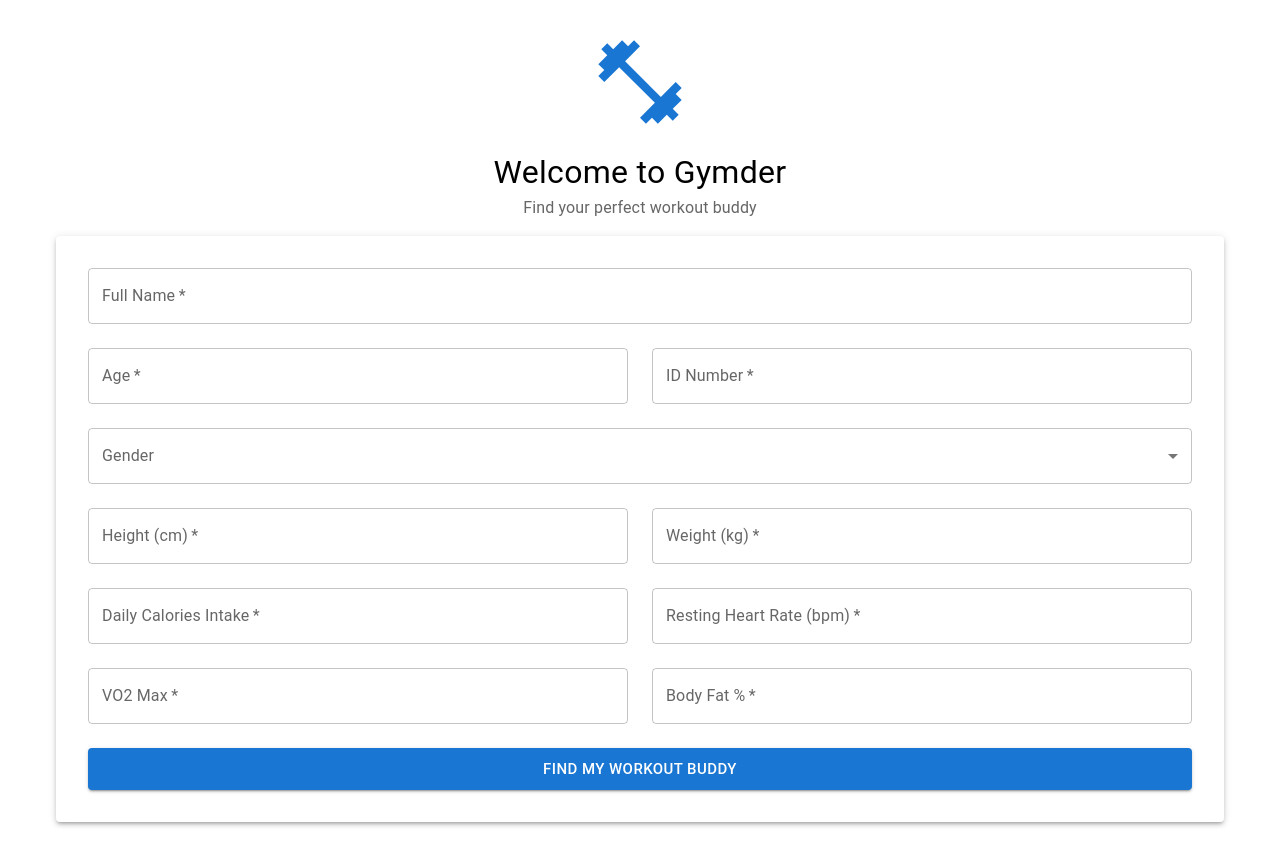
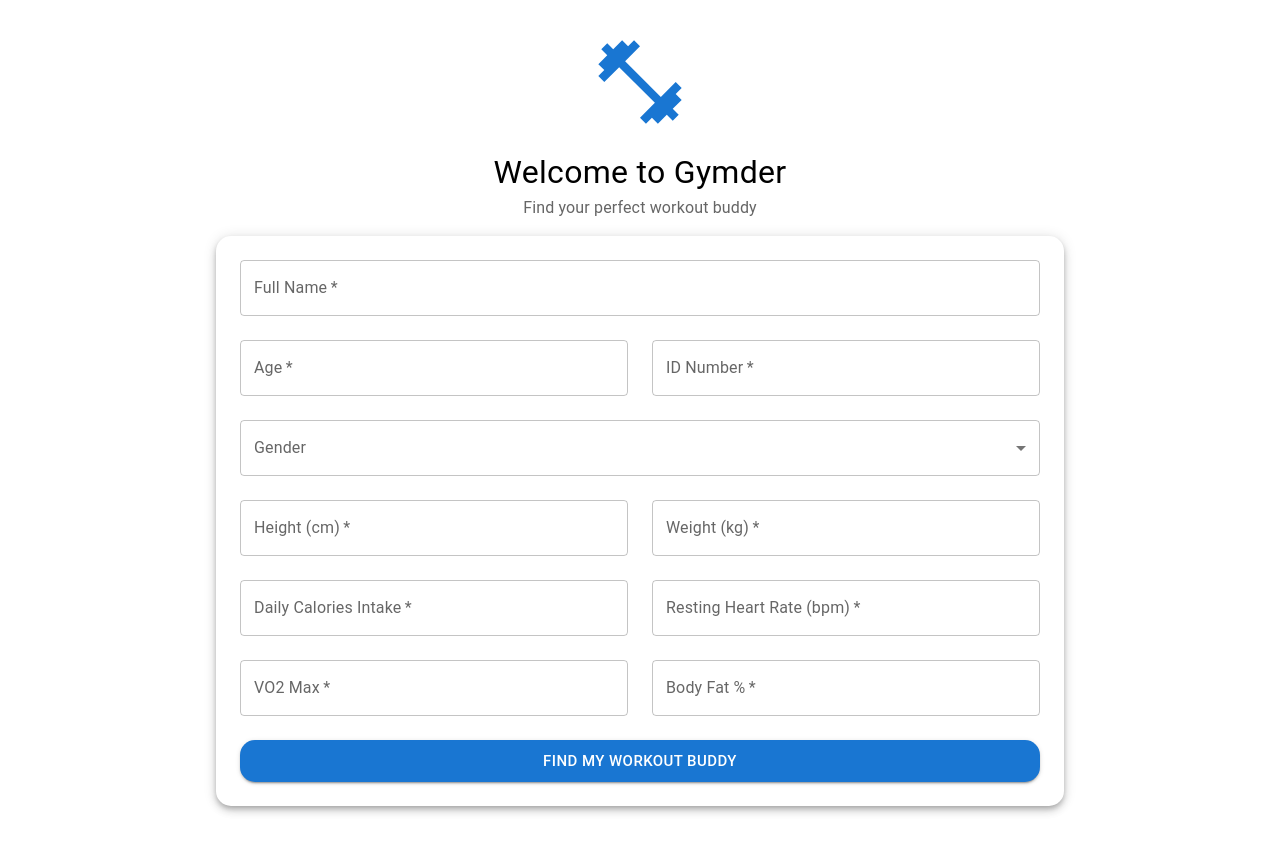
Before and after one commit to AlmogHaviv/MyFitnessWebApp, a React (Create React App) app in the folder frontend/: page / in a window 1280 px wide. Built offline with nearby package versions, Linux system fonts and the light colour scheme.

Commit message:
Enhance LandingPage and MainPage UI; improve styling and layout for better user experience

```diff
--- a/frontend/src/components/pages/LandingPage.tsx
+++ b/frontend/src/components/pages/LandingPage.tsx
@@ -148,7 +148,18 @@ const LandingPage: React.FC = () => {
         </Alert>
       )}
 
-      <Paper className="form-container" elevation={3}>
+      <Paper
+        className="form-container"
+        elevation={3}
+        sx={{
+          boxShadow: 5, // Matching shadow
+          borderRadius: '15px', // Matching rounded corners
+          p: 3, // Padding inside the card
+          mx: 'auto', // Center the card horizontally
+          maxWidth: 800, // Match the width of the Main Page card
+          backgroundColor: '#fff', // White background for consistency
+        }}
+      >
         <form onSubmit={handleSubmit}>
           <Grid container spacing={3} className="form-grid">
             <Grid item xs={12}>
@@ -271,6 +282,9 @@ const LandingPage: React.FC = () => {
                 fullWidth
                 size="large"
                 disabled={loading}
+                sx={{
+                  borderRadius: '15px', // Rounded button to match the card
+                }}
               >
                 {loading ? <CircularProgress size={24} /> : 'Find My Workout Buddy'}
               </Button>
--- a/frontend/src/components/pages/MainPage.tsx
+++ b/frontend/src/components/pages/MainPage.tsx
@@ -116,15 +116,16 @@ const MainPage: React.FC = () => {
 
   return (
     <Container sx={{ mt: 4 }}>
-      <Box textAlign="center" mb={4}>
-        <FitnessCenterIcon sx={{ fontSize: 80, color: 'primary.main' }} />
-        <Typography variant="h3" gutterBottom>
-          Gymnder
+      <Box className="landing-header">
+        <FitnessCenterIcon className="landing-icon" />
+        <Typography className="landing-title">
+          Gymder
         </Typography>
-        <Typography variant="h6" color="text.secondary">
-          Find your new workout buddy!
+        <Typography className="landing-subtitle">
+          Find your perfect workout buddy
         </Typography>
       </Box>
+
 
       {/* Buddy Card or No Matches Message */}
       <Box sx={{ display: 'flex', justifyContent: 'center', alignItems: 'center', minHeight: '50vh' }}>
@@ -146,8 +147,8 @@ const MainPage: React.FC = () => {
             <CardMedia
               component="img"
               sx={{
-                height: { xs: 300, sm: 400 }, // Square for mobile, smaller for larger screens
-                width: { xs: 300, sm: 400 }, // Square for mobile, smaller for larger screens
+                height: { xs: 320, sm: 400 }, // Square for mobile, smaller for larger screens
+                width: { xs: 320, sm: 400 }, // Square for mobile, smaller for larger screens
                 objectFit: 'cover',
                 borderRadius: '15px', // Matching rounded corners
                 mb: { xs: 2, sm: 0 }, // Margin bottom for mobile
```
Also changed, not shown: 1 other file (tests, documents, lock files or other folders).
